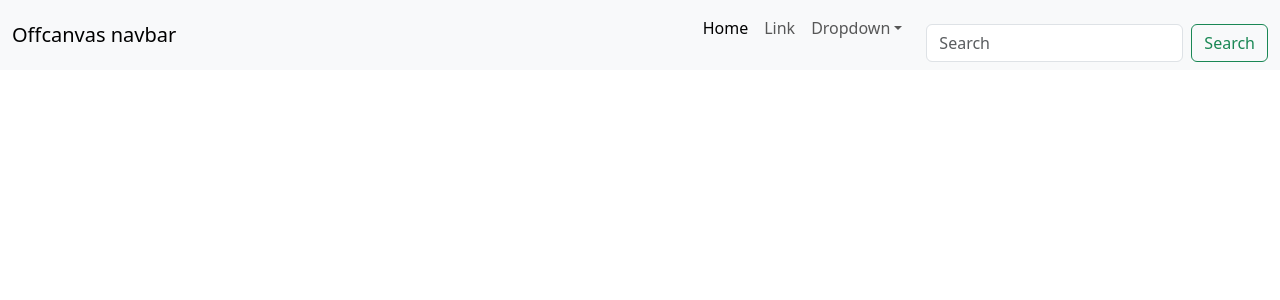
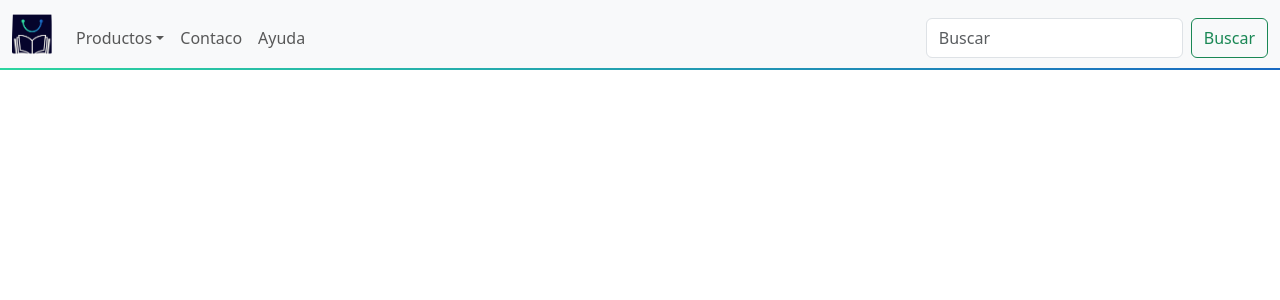
Before and after one commit to LautaroAgustinPaz/StudyMarket-FrontEnd, a React (Vite) app: page / in a window 1280 px wide. Shown: the top 300 px of the page. Built offline with nearby package versions, Linux system fonts and the light colour scheme.

Commit message:
Hago cambios esteticos en el navbar y añado un logo

```diff
--- a/index.html
+++ b/index.html
@@ -3,7 +3,7 @@
   <head>
     <meta charset="UTF-8" />
     <meta name="viewport" content="width=device-width, initial-scale=1.0" />
-    <title>Vite + React</title>
+    <title>Study Market</title>
   </head>
   <body>
     <div id="root"></div>
--- a/package.json
+++ b/package.json
@@ -12,7 +12,8 @@
   "dependencies": {
     "bootstrap": "^5.3.3",
     "react": "^18.3.1",
-    "react-dom": "^18.3.1"
+    "react-dom": "^18.3.1",
+    "react-router-dom": "^6.27.0"
   },
   "devDependencies": {
     "@eslint/js": "^9.11.1",
--- a/src/App.jsx
+++ b/src/App.jsx
@@ -1,8 +1,11 @@
+import { BrowserRouter } from "react-router-dom"
 import Navbar from "./components/Navbar"
 
 const App = () => {
   return (
-    <Navbar/>
+    <BrowserRouter>
+      <Navbar/>
+    </BrowserRouter>
   )
 }
 
--- /dev/null
+++ b/src/components/Navbar.css
@@ -0,0 +1,20 @@
+.navbar {
+  position: relative;
+  z-index: 1;
+}
+
+.navbar::after {
+  content: "";
+  display: block;
+  position: absolute;
+  bottom: -2px;
+  left: 0;
+  width: 100%;
+  height: 2px;
+  background: linear-gradient(
+    to right,
+    #2CD59F,
+    #1969C2
+  );
+  z-index: -1;
+}
--- a/src/components/Navbar.jsx
+++ b/src/components/Navbar.jsx
@@ -1,43 +1,42 @@
-import React from "react";
+import {Link} from "react-router-dom";
+import './Navbar.css'
 
 const Navbar = () => {
   return (
     <nav className="navbar navbar-expand-lg bg-body-tertiary fixed-top">
       <div className="container-fluid">
-    <a className="navbar-brand" href="#">Offcanvas navbar</a>
+        <Link className="navbar-brand" to="#">
+          <img src="../../public/logo/Logo.png" alt="StudyMarket" width="40" height="42"/>
+        </Link>
         <button className="navbar-toggler" type="button" data-bs-toggle="offcanvas" data-bs-target="#offcanvasNavbar" aria-controls="offcanvasNavbar" aria-label="Toggle navigation">
           <span className="navbar-toggler-icon"></span>
         </button>
-    <div className="offcanvas offcanvas-end" tabindex="-1" id="offcanvasNavbar" aria-labelledby="offcanvasNavbarLabel">
+        <div className="offcanvas offcanvas-end" tabIndex="-1" id="offcanvasNavbar" aria-labelledby="offcanvasNavbarLabel">
           <div className="offcanvas-header">
             <h5 className="offcanvas-title" id="offcanvasNavbarLabel">Offcanvas</h5>
             <button type="button" className="btn-close" data-bs-dismiss="offcanvas" aria-label="Close"></button>
           </div>
           <div className="offcanvas-body">
-        <ul className="navbar-nav justify-content-end flex-grow-1 pe-3">
-          <li className="nav-item">
-            <a className="nav-link active" aria-current="page" href="#">Home</a>
+            <ul className="navbar-nav justify-content-start flex-grow-1 pe-3 mt-2">
+              <li className="nav-item dropdown">
+                <Link className="nav-link dropdown-toggle" to="/" role="button" data-bs-toggle="dropdown" aria-expanded="false">
+                  Productos
+                </Link>
+                <ul className="dropdown-menu">
+                  <li><Link className="dropdown-item" to="/">Apuntes</Link></li>
+                  <li><Link className="dropdown-item" to="/">Libros</Link></li>
+                </ul>
               </li>
               <li className="nav-item">
-            <a className="nav-link" href="#">Link</a>
+                <Link className="nav-link" to="/">Contaco</Link>
               </li>
-          <li className="nav-item dropdown">
-            <a className="nav-link dropdown-toggle" href="#" role="button" data-bs-toggle="dropdown" aria-expanded="false">
-              Dropdown
-            </a>
-            <ul className="dropdown-menu">
-              <li><a className="dropdown-item" href="#">Action</a></li>
-              <li><a className="dropdown-item" href="#">Another action</a></li>
-              <li>
-                <hr className="dropdown-divider"/>
-              </li>
-              <li><a className="dropdown-item" href="#">Something else here</a></li>
-            </ul>
+              <li className="nav-item">
+                <Link className="nav-link" to="/">Ayuda</Link>
               </li>
             </ul>
-        <form className="d-flex mt-3" role="search">
-          <input className="form-control me-2" type="search" placeholder="Search" aria-label="Search"/>
-          <button className="btn btn-outline-success" type="submit">Search</button>
+            <form className="d-flex mt-2" role="search">
+              <input className="form-control me-2" type="search" placeholder="Buscar" aria-label="Search"/>
+              <button className="btn btn-outline-success" type="submit">Buscar</button>
             </form>
           </div>
         </div>
```
Also changed, not shown: public/logo/Logo.png (added), 1 other file (tests, documents, lock files or other folders). Lines whose indentation alone changed are shown as unchanged.
